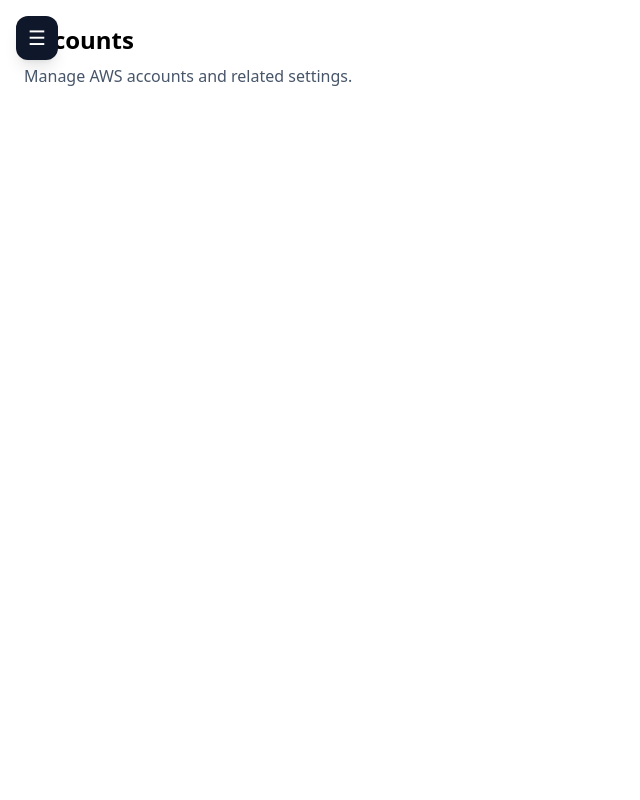
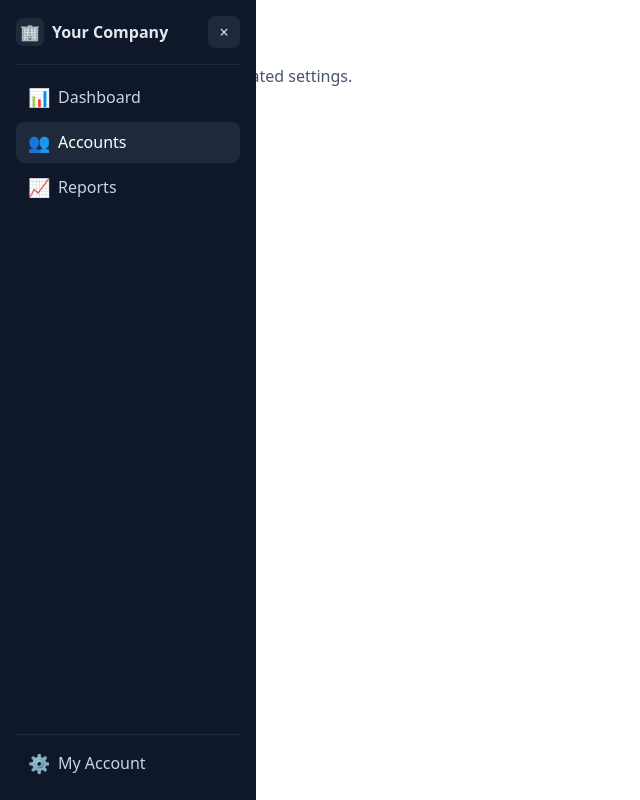
Before and after one commit to rohit1682/frontend-service-aws-management, a React (Vite) app: page /accounts in a window 1280 px wide. Shown: the whole page, without its empty margins (0-640 px from the left). Built offline with nearby package versions, Linux system fonts and the light colour scheme.

Commit message:
sidebar working

```diff
--- a/src/layouts/SidebarLayout.tsx
+++ b/src/layouts/SidebarLayout.tsx
@@ -3,7 +3,7 @@
 import NavOptions, { type NavItem } from '../components/NavOptions'
 
 function SidebarLayout({ children }: PropsWithChildren) {
-  const [open, setOpen] = useState(false)
+  const [open, setOpen] = useState(true)
 
   return (
     <div className="min-h-screen relative bg-white">
```
